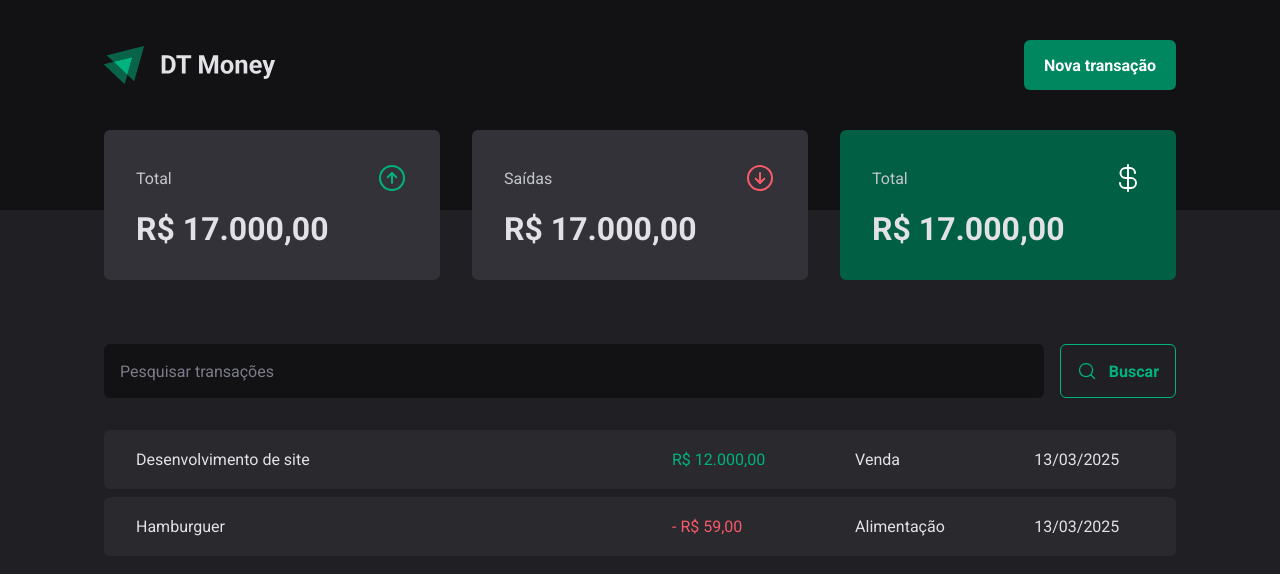
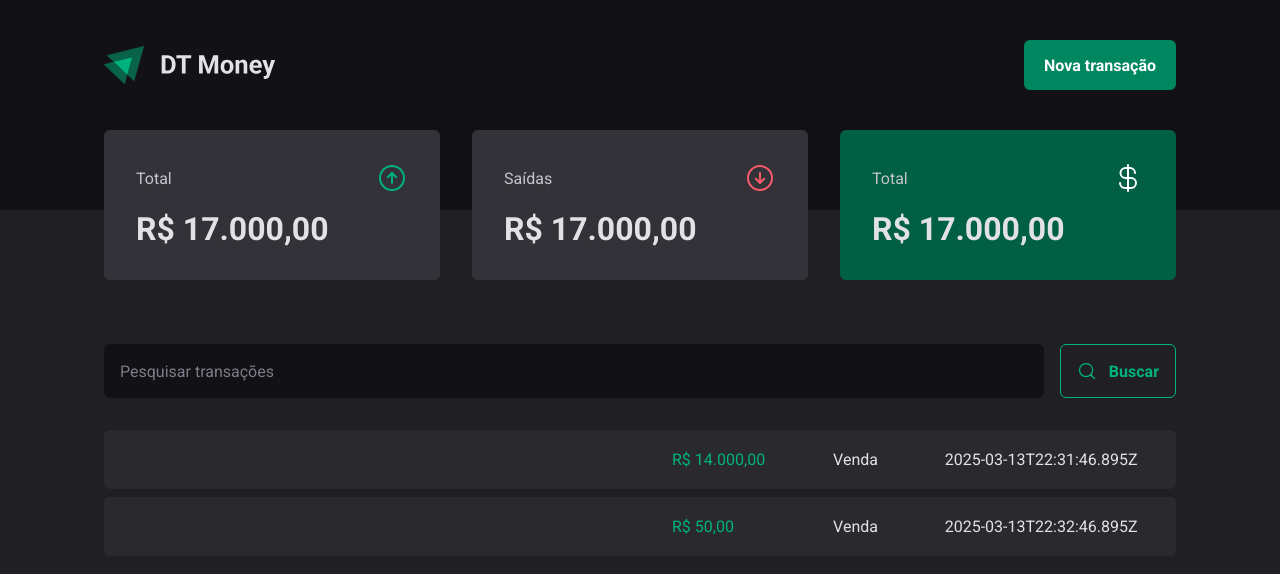
Before and after one commit to filipevolz/dt-money, a React (Vite) app: page / in a window 1280 px wide. Shown: the top 574 px of the page. Built offline with nearby package versions, Linux system fonts and the light colour scheme; data requests are answered from the project's data file.

Commit message:
add function getTransactions

```diff
--- a/src/pages/Transactions/index.tsx
+++ b/src/pages/Transactions/index.tsx
@@ -1,9 +1,32 @@
+import { useEffect, useState } from "react";
 import { Header } from "../../components/Header";
 import { SearchForm } from "../../components/SearchForm";
 import { Summary } from "../../components/Summary";
 import { TransactionsContainer, TransactionsTable, PriceHighLight } from "./styles";
 
+interface TransactionsProps {
+  id: number;
+  description: string;
+  type: 'income' | 'outcome';
+  price: number;
+  category: string;
+  createdAt: string;
+}
+
 export function Transactions() {
+  const [transactions, setTransactions] = useState<TransactionsProps[]>([])
+
+  async function getTransactions() {
+    const response = await fetch('http://localhost:3333/transactions')
+    const data = await response.json();
+
+    setTransactions(data)
+  }
+
+  useEffect(() => {
+    getTransactions()
+  }, [])
+
   return (
     <div>
       <Header />
@@ -14,22 +37,18 @@ export function Transactions() {
 
         <TransactionsTable>
           <tbody>
-            <tr>
-              <td width="50%">Desenvolvimento de site</td>
-              <td>
-                <PriceHighLight variant="income">R$ 12.000,00</PriceHighLight>
-              </td>
-              <td>Venda</td>
-              <td>13/03/2025</td>
-            </tr>
-            <tr>
-              <td width="50%">Hamburguer</td>
-              <td>
-                <PriceHighLight variant="outcome">- R$ 59,00</PriceHighLight>
-              </td>
-              <td>Alimentação</td>
-              <td>13/03/2025</td>
-            </tr>
+            {transactions.map((transaction) => {
+              return (
+                <tr key={transaction.id}>
+                  <td width="50%">{transaction.description}</td>
+                  <td>
+                    <PriceHighLight variant={transaction.type}>{transaction.price.toLocaleString('pt-BR', { style: 'currency', currency: 'BRL' })}</PriceHighLight>
+                  </td>
+                  <td>{transaction.category}</td>
+                  <td>{transaction.createdAt}</td>
+                </tr>
+              )
+            })}
           </tbody>
         </TransactionsTable>
       </TransactionsContainer>
```
